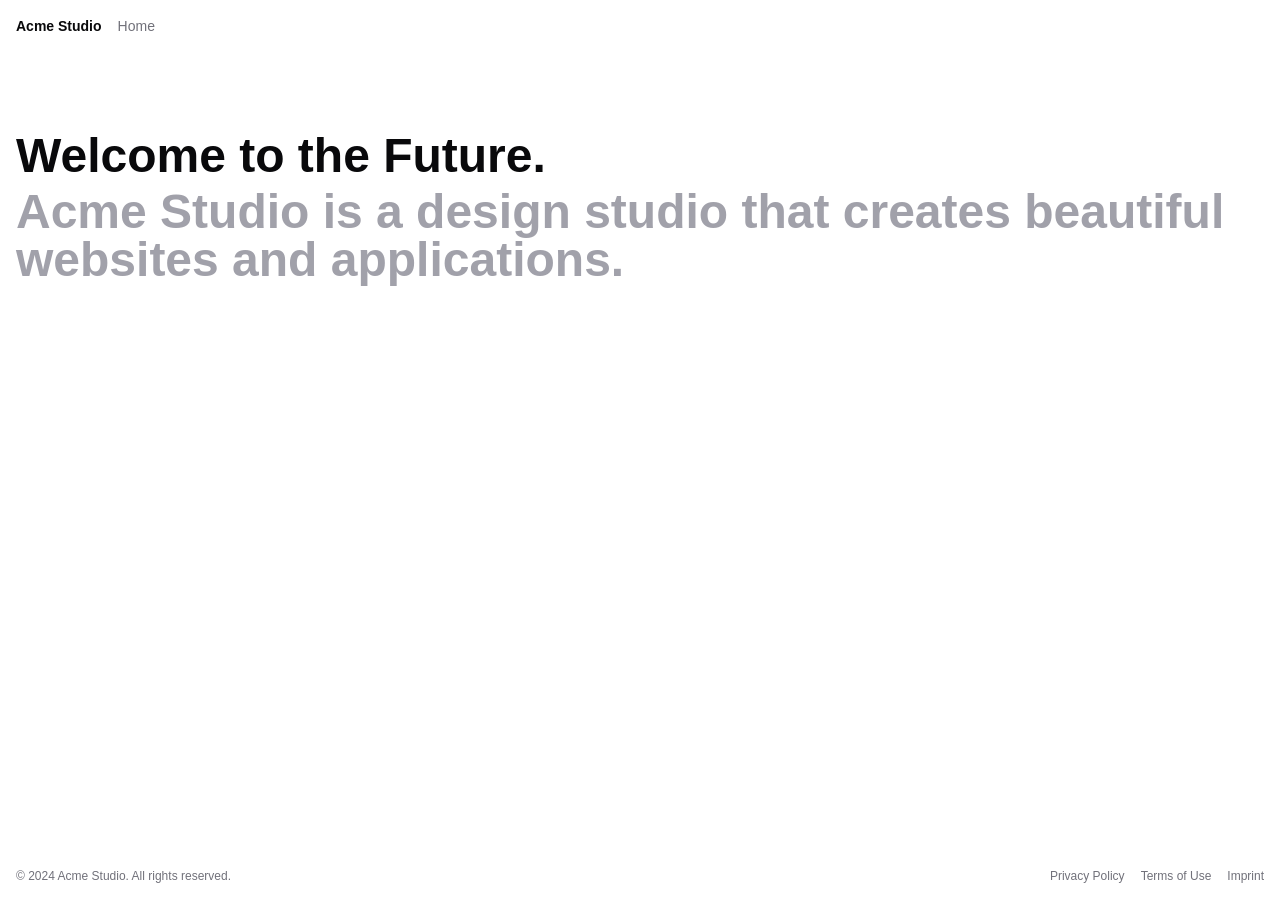
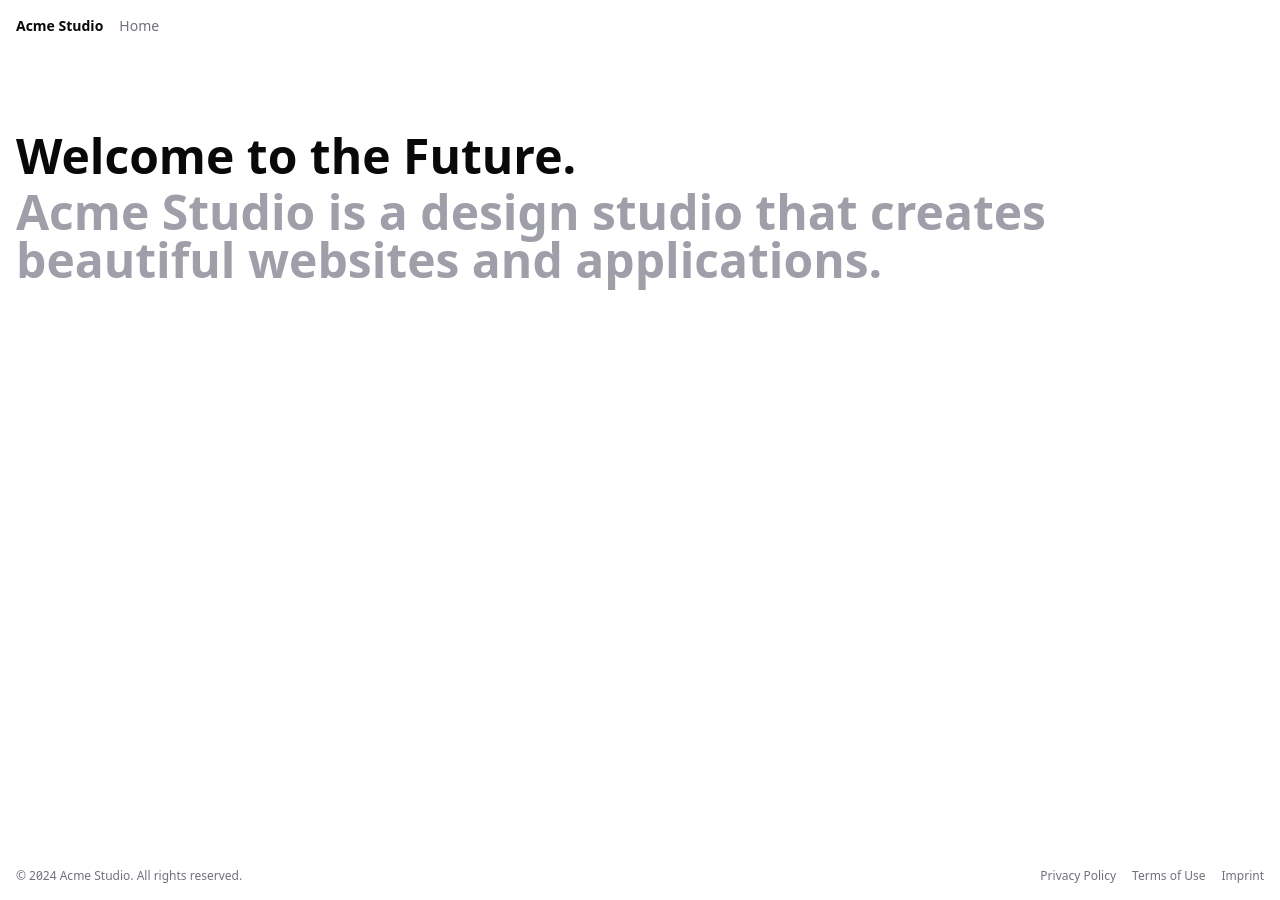
Before and after one commit to larsgoette/next-starter, a Next.js app: page / in a window 1280 px wide. Built offline with nearby package versions, Linux system fonts and the light colour scheme; a web font is replaced by a local one.

Commit message:
updated to Tailwind v4 (step 1)

```diff
--- a/package.json
+++ b/package.json
@@ -15,6 +15,7 @@
     "favicons": "tsx src/scripts/generate-favicons.ts"
   },
   "dependencies": {
+    "@tailwindcss/postcss": "^4.0.0-beta.5",
     "clsx": "latest",
     "next": "latest",
     "react": "latest",
@@ -37,7 +38,7 @@
     "postcss": "latest",
     "prettier": "latest",
     "prettier-plugin-tailwindcss": "latest",
-    "tailwindcss": "latest",
+    "tailwindcss": "^4.0.0-beta.5",
     "tsx": "latest",
     "typescript": "latest"
   }
--- a/postcss.config.mjs
+++ b/postcss.config.mjs
@@ -1,7 +1,7 @@
 /** @type {import('postcss-load-config').Config} */
 const config = {
   plugins: {
-    tailwindcss: {},
+    "@tailwindcss/postcss": {},
     "@csstools/postcss-oklab-function": { preserve: true },
     autoprefixer: {},
   },
--- a/src/app/globals.css
+++ b/src/app/globals.css
@@ -1,6 +1,4 @@
-@tailwind base;
-@tailwind components;
-@tailwind utilities;
+@import "tailwindcss";
 
 @layer utilities {
   .variable-font-reset {
```
Also changed, not shown: 1 other file (tests, documents, lock files or other folders).
